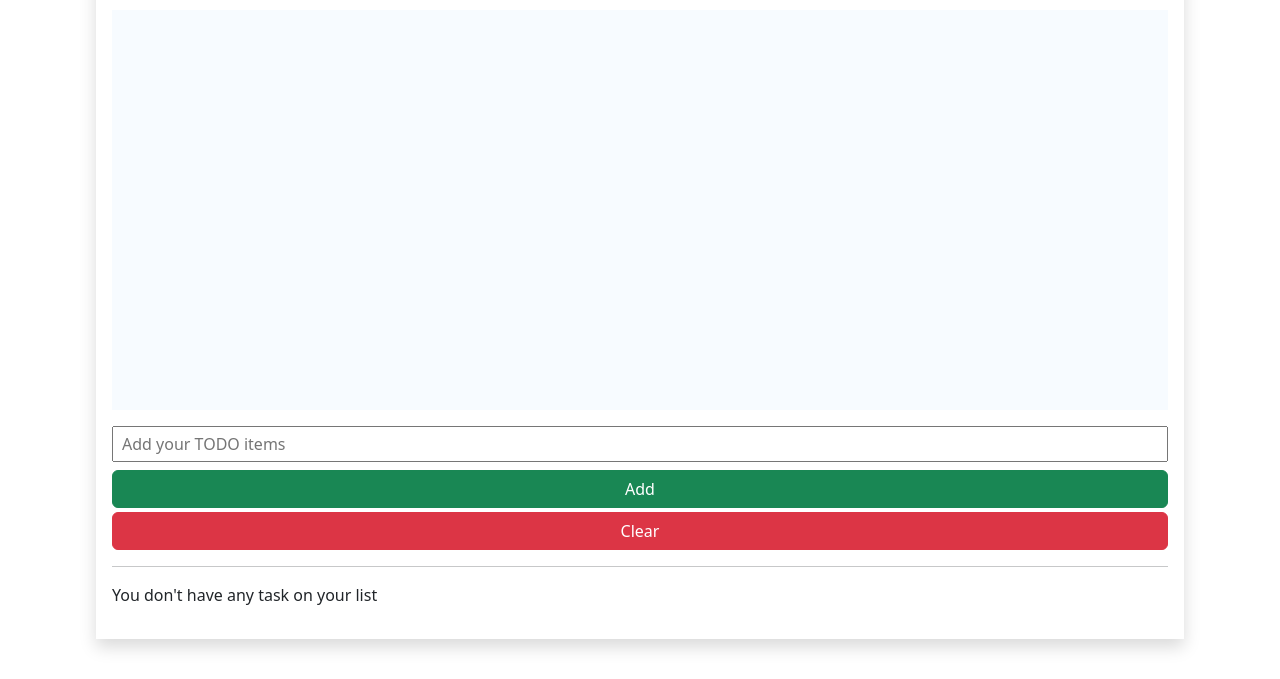
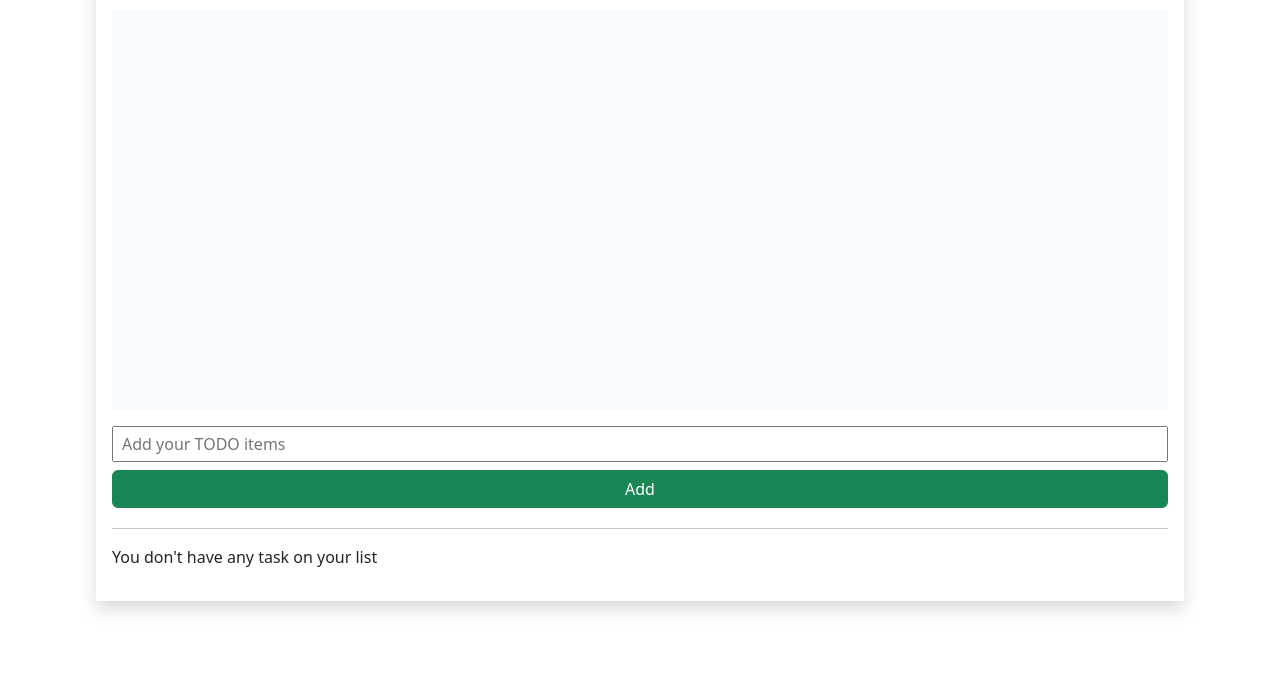
Before and after one commit to codify01/My-todo-app, a plain HTML site: page index.html in a window 1280 px wide. Shown: the part 121-800 px from the top of the page. Drawn offline with nearby package versions, Linux system fonts and the light colour scheme.

Commit message:
hjlfsue,gd

```diff
--- a/index.html
+++ b/index.html
@@ -16,7 +16,7 @@
         <div>
             <input type="text" placeholder="Add your TODO items" class="form-controll w-100 ps-2 py-1 mb-2" id="todoinp" >
             <button onclick="addTodo()" class="btn btn-success w-100 mb-1">Add</button>
-            <button onclick="clearTodo()" class="btn btn-danger w-100">Clear</button>
+            <!-- <button onclick="clearTodo()" class="btn btn-danger w-100">Clear</button> -->
         </div>
         <hr>
         <p id="remark">You don't have any task on your list</p>
--- a/script.js
+++ b/script.js
@@ -25,7 +25,6 @@ function showTodo() {
 
         document.getElementById('todoArea').innerHTML = todoContent
     }
-
 }
 function remark(){
     // let pending = todoArray.filter(a => !a.done);
@@ -45,7 +44,7 @@ function remark(){
 }
 function clearTodo() {
     todoArray.length = 0;
-    showTodo()
+    // showTodo()
 }
 
 function markAsDone(index) {
```
